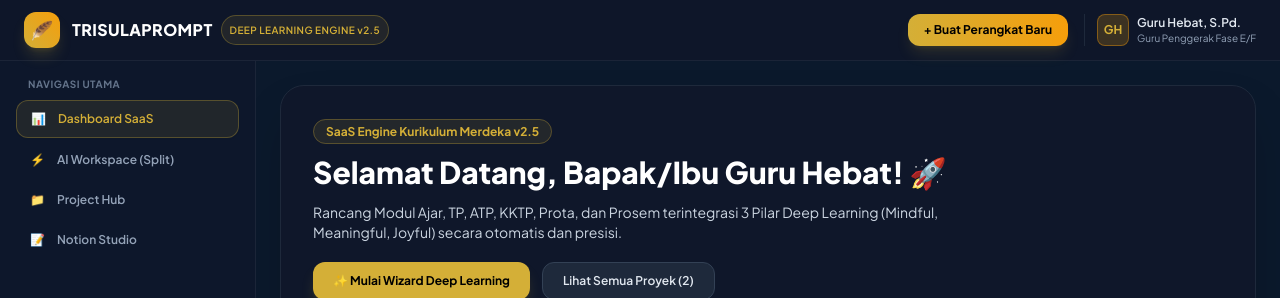
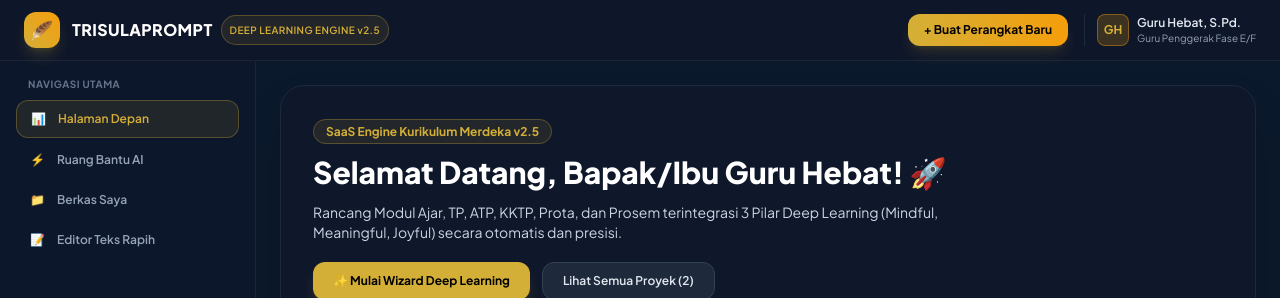
Before and after one commit to trisula-digiart/deeplearning-smart, a React (Vite) app: page / in a window 1280 px wide. Shown: the top 298 px of the page. Built offline with nearby package versions, Linux system fonts and the light colour scheme; no server answers.

Commit message:
Update App.jsx

```diff
--- a/src/App.jsx
+++ b/src/App.jsx
@@ -180,10 +180,10 @@ export default function App() {
             </div>
 
             {[
-              { id: 'dashboard', label: 'Dashboard SaaS', icon: '📊' },
-              { id: 'workspace', label: 'AI Workspace (Split)', icon: '⚡' },
-              { id: 'project-hub', label: 'Project Hub', icon: '📁' },
-              { id: 'notion-studio', label: 'Notion Studio', icon: '📝' }
+              { id: 'dashboard', label: 'Halaman Depan', icon: '📊' },
+              { id: 'workspace', label: 'Ruang Bantu AI', icon: '⚡' },
+              { id: 'project-hub', label: 'Berkas Saya', icon: '📁' },
+              { id: 'notion-studio', label: 'Editor Teks Rapih', icon: '📝' }
             ].map((menu) => (
               <button
                 key={menu.id}
```
